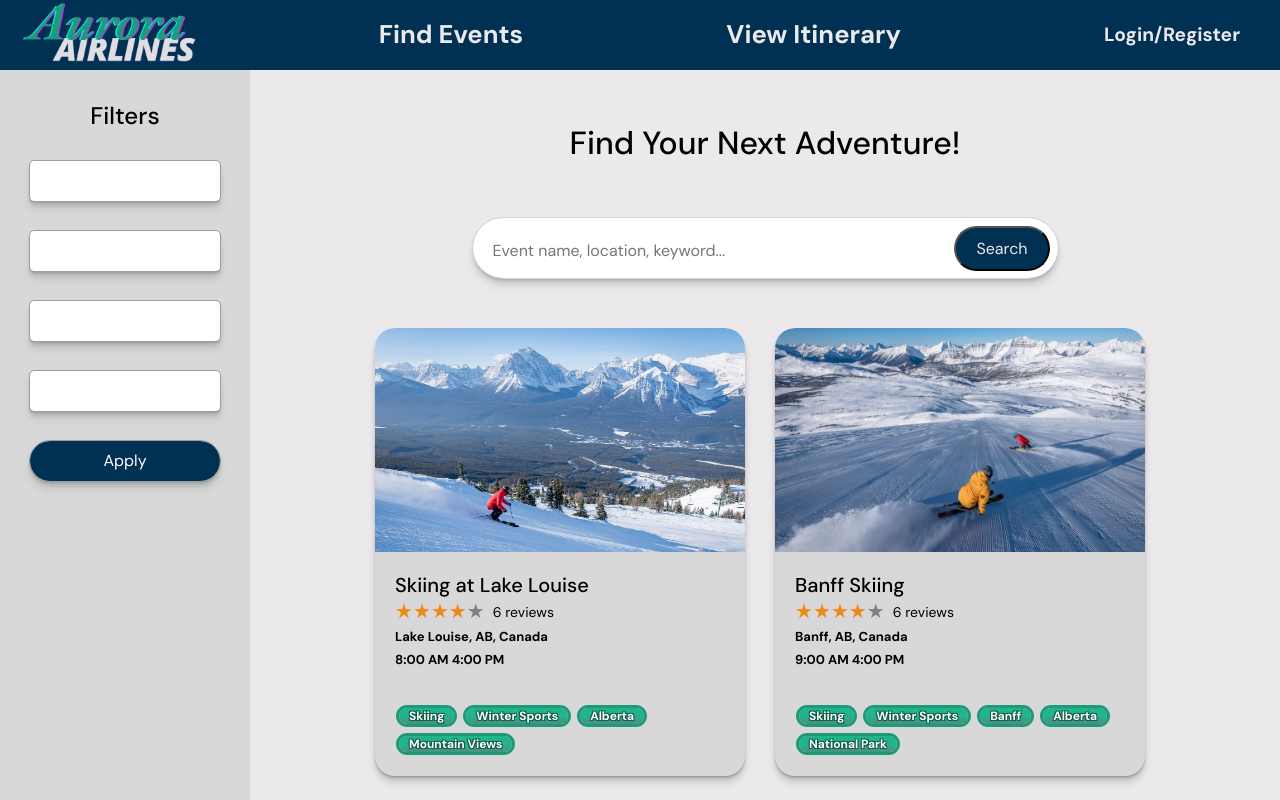
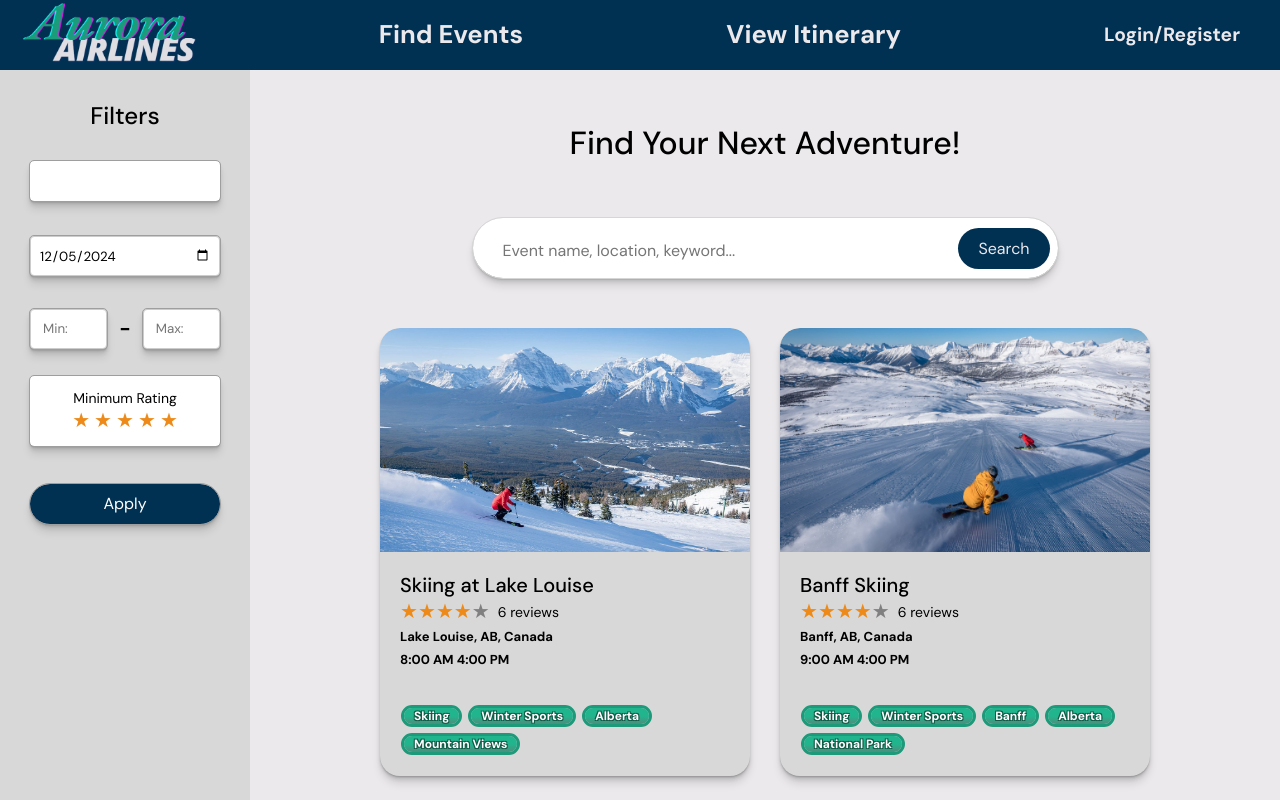
Before and after one commit to charlielang02/aurora-itinerary-app, a React (Vite) app: page /search-events in a window 1280 px wide. Shown: the top 800 px of the page. Built offline with nearby package versions, Linux system fonts and the light colour scheme.

Commit message:
filter option styling

```diff
--- a/src/pages/EventDetails.css
+++ b/src/pages/EventDetails.css
@@ -346,6 +346,7 @@ button {
   transition: background-color 0.3s ease, transform 0.3s ease; /* Smooth transition for background color and scale */
   align-self: center;
   margin: 10px;
+  border: none;
 }
 
 button:hover {
--- a/src/pages/SearchEvents.jsx
+++ b/src/pages/SearchEvents.jsx
@@ -1,4 +1,4 @@
-import { useEffect } from 'react';
+import { useState, useEffect } from 'react';
 import { Link } from 'react-router-dom';
 import { EventData } from '../data/EventData';
 import styles from './SearchEvents.module.css';
@@ -46,8 +46,21 @@ const EventCard = ({ data, id }) => {
 }
 
 const SearchEvents = () => {
+  const [startDate, setStartDate] = useState(new Date());
+
   // Force scroll to top when page becomes visible
-  useEffect(() => window.scrollTo(0, 0), []);
+  useEffect(() => {
+    window.scrollTo(0, 0);
+      // Set the startDate to today's date at midnight
+      const today = new Date();
+      today.setHours(0, 0, 0, 0);
+      setStartDate(today);
+  }, []);
+
+  const handleDateChange = (e) => {
+    const selectedDate = new Date(e.target.value);
+    setStartDate(selectedDate);
+  };
 
   return (
     <div>
@@ -55,10 +68,45 @@ const SearchEvents = () => {
         <div className={styles.filters}>
           <h2 className={styles.filter_title}>Filters</h2>
           <DropDown />
-          <div className={`${styles.date_picker} ${styles.filter_item}`}></div>
-          <div className={`${styles.dollar_picker} ${styles.filter_item}`}></div>
-          <div className={`${styles.min_rating} ${styles.filter_item}`}></div>
-          <div className={`${styles.apply_btn} ${styles.filter_item}`}>Apply</div>
+          <input
+            type="date"
+            id="search-pick-date"
+            className={`${styles.date_picker} ${styles.filter_item}`}
+            value={startDate.toISOString().split('T')[0]}
+            onChange={handleDateChange}
+          >
+          </input>
+          <div className={styles.dollar_picker_container}>
+            <input
+              type="number"
+              name="min-price"
+              min="0"
+              step=".01"
+              placeholder="Min:"
+              className={`${styles.filter_item} ${styles.dollar_picker}`}
+            />
+            <p className={styles.dash}>-</p>
+            <input
+              type="number"
+              name="max-price"
+              min="0"
+              step=".01"
+              placeholder="Max:"
+              className={`${styles.filter_item} ${styles.dollar_picker}`}
+            />
+          </div>
+          <div className={`${styles.min_rating} ${styles.filter_item}`}>
+            Minimum Rating
+            <p className={styles.min_stars}>
+              {[...Array(5)].map((_,i) => (
+                // Temp condition
+                <span key={i} className={i < 5 ? `${styles.min_star} ${cardstyles.star_filled} star filled` : cardstyles.star}>
+                  ★
+                </span>
+              ))}
+            </p>
+          </div>
+          <button className={`${styles.apply_btn} ${styles.filter_item}`}>Apply</button>
         </div>
       </div>
       <div className={styles.page_content}>
--- a/src/pages/SearchEvents.module.css
+++ b/src/pages/SearchEvents.module.css
@@ -59,6 +59,7 @@ h2 {
   margin-top: 54px;
   width: 75%;
   max-width: 1000px;
+  min-width: 250px;
   height: 60px;
   background: white;
   outline: 1px solid rgb(214, 214, 214);
@@ -79,7 +80,7 @@ h2 {
   border-radius: inherit;
   border: inherit;
   background: none;
-  padding: 20px;
+  padding-left: 30px;
   font-size: 16px;
 }
 
@@ -91,6 +92,7 @@ h2 {
   display: flex;
   flex-wrap: wrap;
   align-items: center;
+  justify-content: center;
   width: 100%;
   margin-top: 50px;
   gap: 30px;
@@ -131,16 +133,60 @@ h2 {
     0 4px 4px var(--box-shadow-color),
     0 8px 8px var(--box-shadow-color);
   outline: 1px solid rgb(158, 158, 158);
+  color: black;
   background: white;
   border-radius: 4px;
+}
+
+.dollar_picker_container {
+  width: 100%;
+  height: 40px;
+  display: flex;
+  gap: 12px;
+  align-items: center;
+}
+
+.dash {
+  font-size: 20px;
+  transform: translateY(2px);
+}
+
+.dollar_picker {
+  width: 50%;
+  height: 100%;
+  padding-left: 12px;
+}
+
+.min_rating {
+  display: flex;
+  flex-direction: column;
+  align-items: center;
+  justify-content: center;
+  font-weight: normal;
+  height: 70px;
+  font-size: 14px;
+}
+
+.min_stars {
+  display: flex;
+  gap: 4px;
+}
+
+.min_star:hover {
+  cursor: pointer;
 }
 
 .apply_btn {
   background: var(--primary-clr);
   text-align: center;
-  height: 40px;
-  line-height: 40px;
+  font-size: 16px;
   font-weight: normal;
   color: white;
   border-radius: 20px;
+  margin: 8px;
+  line-height: 100%;
 }
+
+.date_picker {
+  color: black;
+}
```
